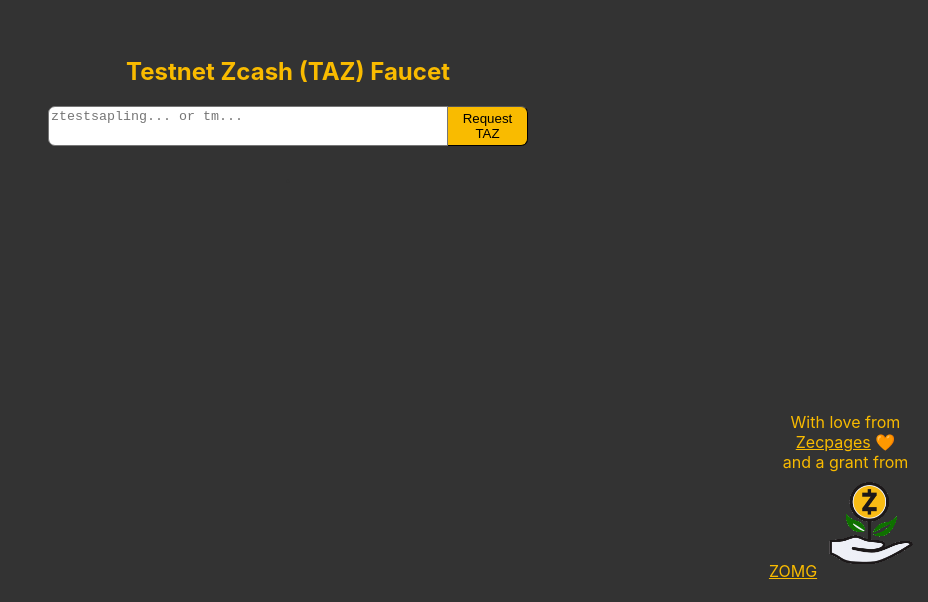
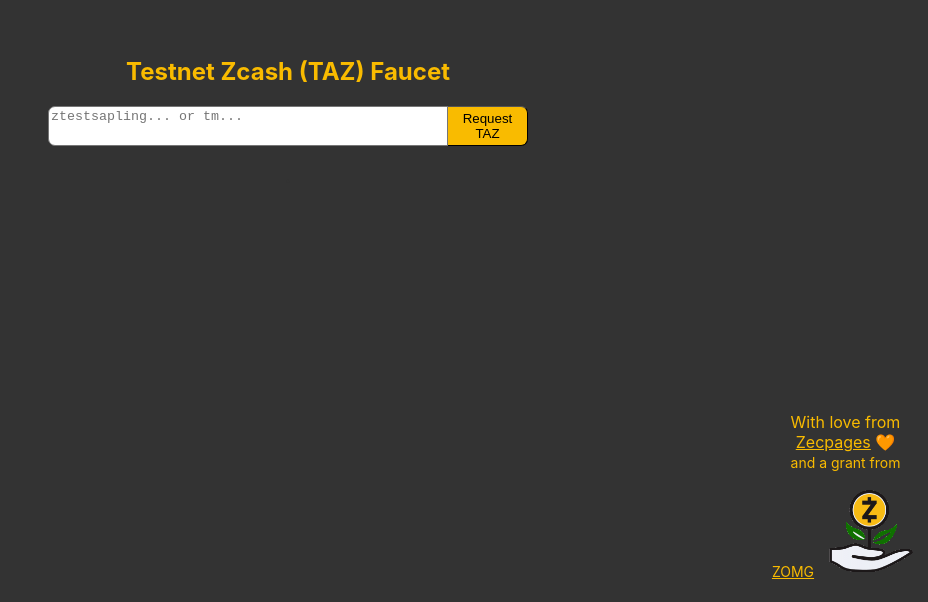
Before and after one commit to michaelharms6010/zcash-faucet, a React (Create React App) app in the folder faucet-react/: page / in a window 1280 px wide. Shown: the part 198-800 px from the top of the page, without its empty margins (352-1280 px from the left). Built offline with nearby package versions, Linux system fonts and the light colour scheme; no server answers.

Commit message:
add zomg logo

```diff
--- a/faucet-react/src/App.css
+++ b/faucet-react/src/App.css
@@ -62,3 +62,13 @@
 #disclaimer a {
   color:  #F9BB00;
 }
+
+#disclaimer .zomg-credit {
+  font-size: 14px;
+}
+
+.zomg-logo {
+  position: relative;
+  top: 8px;
+  left: 3px;
+}
```
